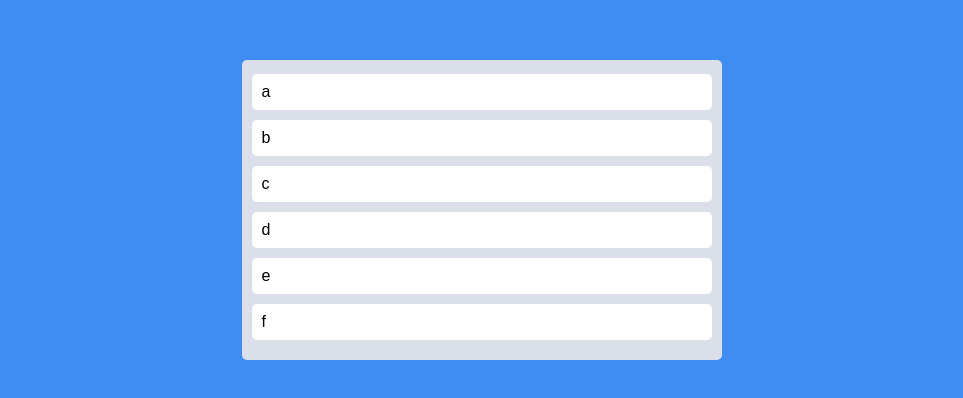
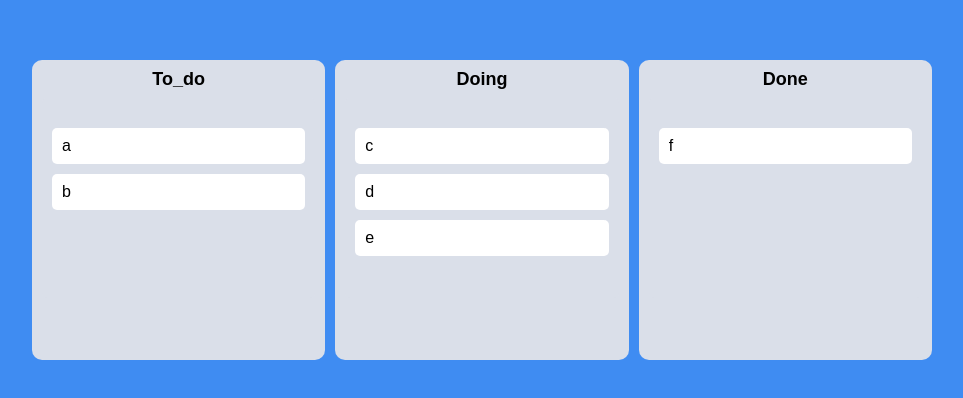
Before and after one commit to kyungchan3007/TRELLO, a React (Create React App) app: page / in a window 1280 px wide. Shown: the part 190-588 px from the top of the page, without its empty margins (158-1121 px from the left). Built offline with nearby package versions, Linux system fonts and the light colour scheme.

Commit message:
board move

```diff
--- a/src/App.tsx
+++ b/src/App.tsx
@@ -1,13 +1,8 @@
-import {
-  DragDropContext,
-  Draggable,
-  Droppable,
-  DropResult,
-} from "react-beautiful-dnd";
-import DraggablleCard from "./components/draggablleCard";
+import { DragDropContext, DropResult } from "react-beautiful-dnd";
 import { useRecoilState } from "recoil";
 import { toDosState } from "./atoms";
 import * as S from "./styleComponent/app.styled";
+import BoardCard from "./components/board";
 
 export default function App() {
   // const x = ["a", "b", "c", "d", "e", "f"];
@@ -19,40 +14,60 @@ export default function App() {
   const [toDos, setTodo] = useRecoilState(toDosState);
 
   // 이 함수는 드랍이 일어날때 어떤일이 일어났는지에 대한 정보로 많은 args를 준다.
+  // 드래그가 끝났을때 실행되는 함수아다.
   const onDragEnd = (args: DropResult) => {
-    // destination이 아니라면
+    console.log(args);
+    const { destination, draggableId, source } = args;
+    if (destination?.droppableId === source.droppableId) {
+      //더이상 배열이 아니기 때문에 배열복사가 불가능하다
+      //변화가 일어난 속성에 대해서만 복사한다.
+      setTodo((oldToDos) => {
+        const boardCopy = [...oldToDos[source.droppableId]]; //source.droppableId 카드의 index가 변경되기전 === 시작점id
+        //1. 값의 index 에서 아이템을 지움
+        //  sourece.index 현재 item의 index!
+        boardCopy.splice(source.index, 1);
+        //  목적지의 index 는 바꾸고자 하는 인덱스 , draggableId는 map으로 바인딩을 해주고 있기 때문에 id가 item들이 된다.
+        boardCopy.splice(Number(destination?.index), 0, args.draggableId);
+        return {
+          ...oldToDos,
+          [source.droppableId]: boardCopy,
+        };
+      });
+    }
+    // 요소의 목적직가 아니라면!
+    // 사용자가 드랙그를 하려닥가 하지 않았을때! 목적지가 없을때
     if (!args.destination) return;
-    setTodo((oldTodo) => {
-      const copyTodo = [...oldTodo];
-      //1. 값의 index 에서 아이템을 지움
-      //  sourece.index 현재 item의 index!
-      copyTodo.splice(args.source.index, 1);
-      //  destination.index 는 바꾸고자 하는 인덱스 , draggableId는 map으로 바인딩을 해주고 있기 때문에 id가 item들이 된다.
-      copyTodo.splice(Number(args.destination?.index), 0, args.draggableId);
-      return copyTodo;
-    });
+    // setTodo((oldTodo) => {
+    //   console.log(args.source.index);
+    //   const copyTodo = [...oldTodo]; //이전 배열은 복사한다.
+
+    //   //1. 값의 index 에서 아이템을 지움
+    //   //  sourece.index 현재 item의 index!
+    //   copyTodo.splice(args.source.index, 1);
+
+    //   //  목적지의 index 는 바꾸고자 하는 인덱스 , draggableId는 map으로 바인딩을 해주고 있기 때문에 id가 item들이 된다.
+    //   copyTodo.splice(Number(args.destination?.index), 0, args.draggableId);
+    //   return copyTodo;
+    // });
   };
+
   return (
     <>
       {/* 드래그엔 드롭을 가능하게 하고 싶다면 DragDropContext를 사용해야한다* 가능할게 할수 있는 박스를 만든다 */}
       <DragDropContext onDragEnd={onDragEnd}>
-        <S.Warapper>
+        <S.Wrapper>
           <S.Boards>
             {/*여기서 영역을 만들었고 무언가를 드래그엔 드롭을 할수 있는 박스(영역) 을 만든다*/}
-            <Droppable droppableId="one">
-              {/* magic은 Droppable 에 주는 provided다 뭐.. 변수이름은 개발자 마음대로 해도상관없다*/}
-              {(magic) => (
-                <S.Board ref={magic.innerRef} {...magic.droppableProps}>
-                  {/*Droppable 영역에서 드래그 하는박스(영역)*/}
-                  {toDos.map((el, i) => (
-                    <DraggablleCard key={el} toDos={el} index={i} />
-                  ))}
-                  {magic.placeholder}
-                </S.Board>
-              )}
-            </Droppable>
+            {/*atom 가져오는 객체의 속성값! 즉 키값을 가져와서 넘겨준다*/}
+            {Object.keys(toDos).map((boardId) => (
+              <BoardCard
+                boardId={boardId}
+                key={boardId}
+                toDos={toDos[boardId]}
+              />
+            ))}
           </S.Boards>
-        </S.Warapper>
+        </S.Wrapper>
       </DragDropContext>
     </>
   );
--- a/src/atoms.tsx
+++ b/src/atoms.tsx
@@ -1,4 +1,5 @@
 import { atom, selector } from "recoil";
+import { IToDoState } from "./types/draggableTyps";
 export const minutesState = atom({
   key: "minutes",
   default: 0,
@@ -18,7 +19,11 @@ export const hoursSelector = selector<number>({
   },
 });
 
-export const toDosState = atom({
+export const toDosState = atom<IToDoState>({
   key: "toDo",
-  default: ["a", "b", "c", "d", "e", "f"],
+  default: {
+    To_do: ["a", "b"],
+    Doing: ["c", "d", "e"],
+    Done: ["f"],
+  },
 });
--- /dev/null
+++ b/src/components/board.tsx
@@ -0,0 +1,27 @@
+import { Droppable } from "react-beautiful-dnd";
+import DraggablleCard from "./draggablleCard";
+import * as S from "../styleComponent/app.styled";
+import { IBoard } from "../types/draggableTyps";
+
+export default function BoardCard(props: IBoard) {
+  //부모에서 객체의 프로퍼티를 물려받는다
+  //물려받은 프로퍼티는 카드의 Id값이다. DraggableCard key갑과 Id 값은 동일하기만 하면된다.
+  //그래야지만 현재 유저가 어떤 board에 있는지 알수있다.
+  return (
+    <S.BoardWrapper>
+      <S.Title>{props.boardId}</S.Title>
+      <Droppable droppableId={props.boardId}>
+        {/* magic은 Droppable 에 주는 provided다 뭐.. 변수이름은 개발자 마음대로 해도상관없다*/}
+        {(magic) => (
+          <S.Board ref={magic.innerRef} {...magic.droppableProps}>
+            {/*Droppable 영역에서 드래그 하는박스(영역)*/}
+            {props.toDos.map((el, i) => (
+              <DraggablleCard key={el} toDos={el} index={i} />
+            ))}
+            {magic.placeholder}
+          </S.Board>
+        )}
+      </Droppable>
+    </S.BoardWrapper>
+  );
+}
--- a/src/components/draggablleCard.tsx
+++ b/src/components/draggablleCard.tsx
@@ -1,9 +1,10 @@
 import React from "react";
-import { Draggable, Droppable } from "react-beautiful-dnd";
+import { Draggable } from "react-beautiful-dnd";
 import * as S from "../styleComponent/app.styled";
 import { dragaable } from "../types/draggableTyps";
 export function DraggablleCard(props: dragaable) {
   //해당 component의 모든 자식은 렌더링된다.
+  //부모에게 객체의 프로퍼티 값을 물려받는다.
   return (
     <>
       <Draggable
--- a/src/styleComponent/app.styled.tsx
+++ b/src/styleComponent/app.styled.tsx
@@ -1,17 +1,48 @@
 import styled from "styled-components";
 
-export const Board = styled.div`
+export const Wrapper = styled.div`
+  display: flex;
+  max-width: 900px;
+  width: 100vw;
+  margin: 0 auto;
+  justify-content: center;
+  align-items: center;
+  height: 100vh;
+`;
+
+export const BoardWrapper = styled.div`
+  width: 300px;
+  padding: 20px 10px;
+  padding-top: 10px;
   background-color: ${(props) => props.theme.boardColor};
-  padding: 2% 2%;
-  padding-top: 3%;
-  border-radius: 5px;
-  min-height: 200px;
+  border-radius: 10px;
+  min-height: 300px;
+`;
+
+export const Title = styled.h2`
+  text-align: center;
+  font-weight: 600;
+  margin-bottom: 10px;
+  font-size: 18px;
 `;
 
 export const Boards = styled.div`
   display: grid;
   width: 100%;
-  grid-template-columns: repeat(1, 1fr);
+  gap: 10px;
+  display: flex;
+  justify-content: center;
+  align-items: flex-start;
+  grid-template-columns: repeat(3, 1fr);
+`;
+
+export const Board = styled.div`
+  padding: 20px 10px;
+  padding-top: 30px;
+  background-color: ${(props) => props.theme.boardColor};
+  border-radius: 5px;
+  min-height: 200px;
+  width: 100%;
 `;
 
 export const Card = styled.div`
@@ -21,13 +52,3 @@ export const Card = styled.div`
   border-radius: 5px;
   margin-bottom: 10px;
 `;
-
-export const Warapper = styled.div`
-  display: flex;
-  justify-content: center;
-  align-items: center;
-  width: 100%;
-  max-width: 480px;
-  margin: 0 auto;
-  height: 100vh;
-`;
```
Also changed, not shown: src/types/draggableTyps.tsx (+10 -0 lines).
